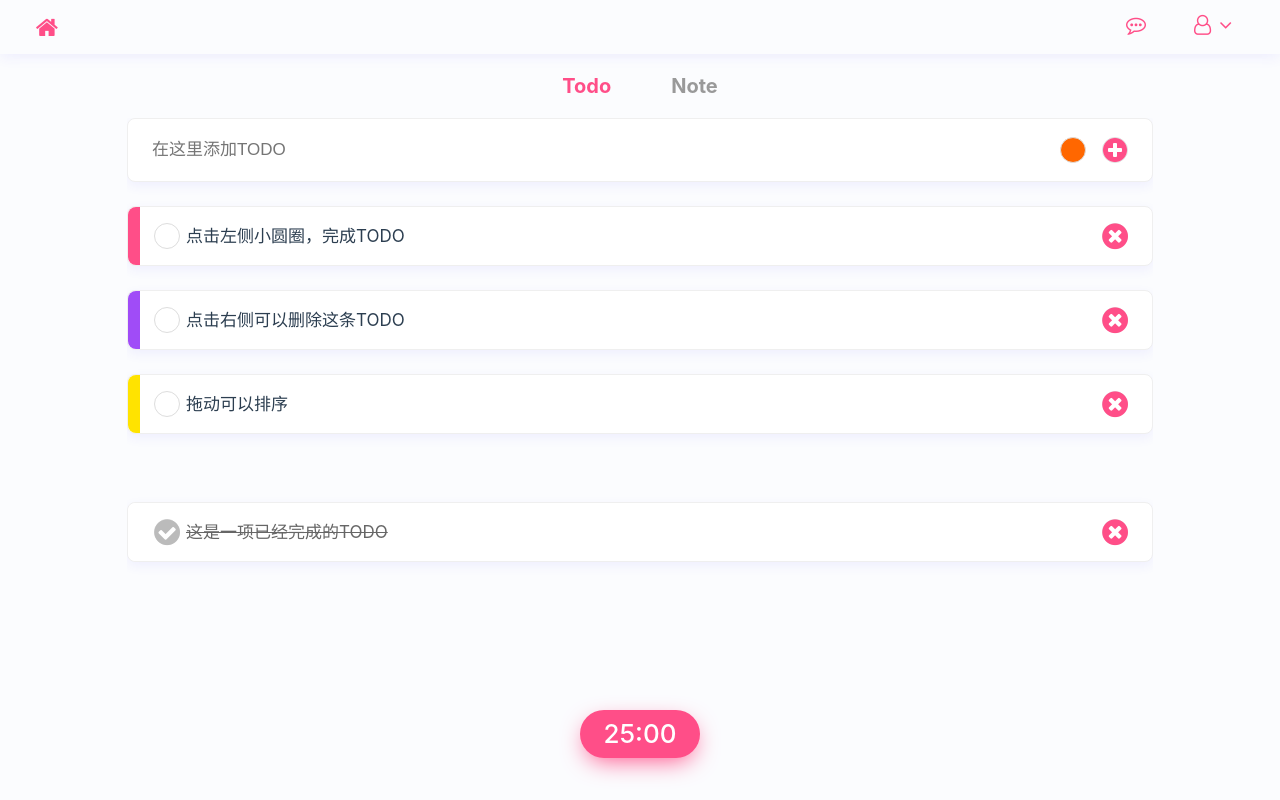
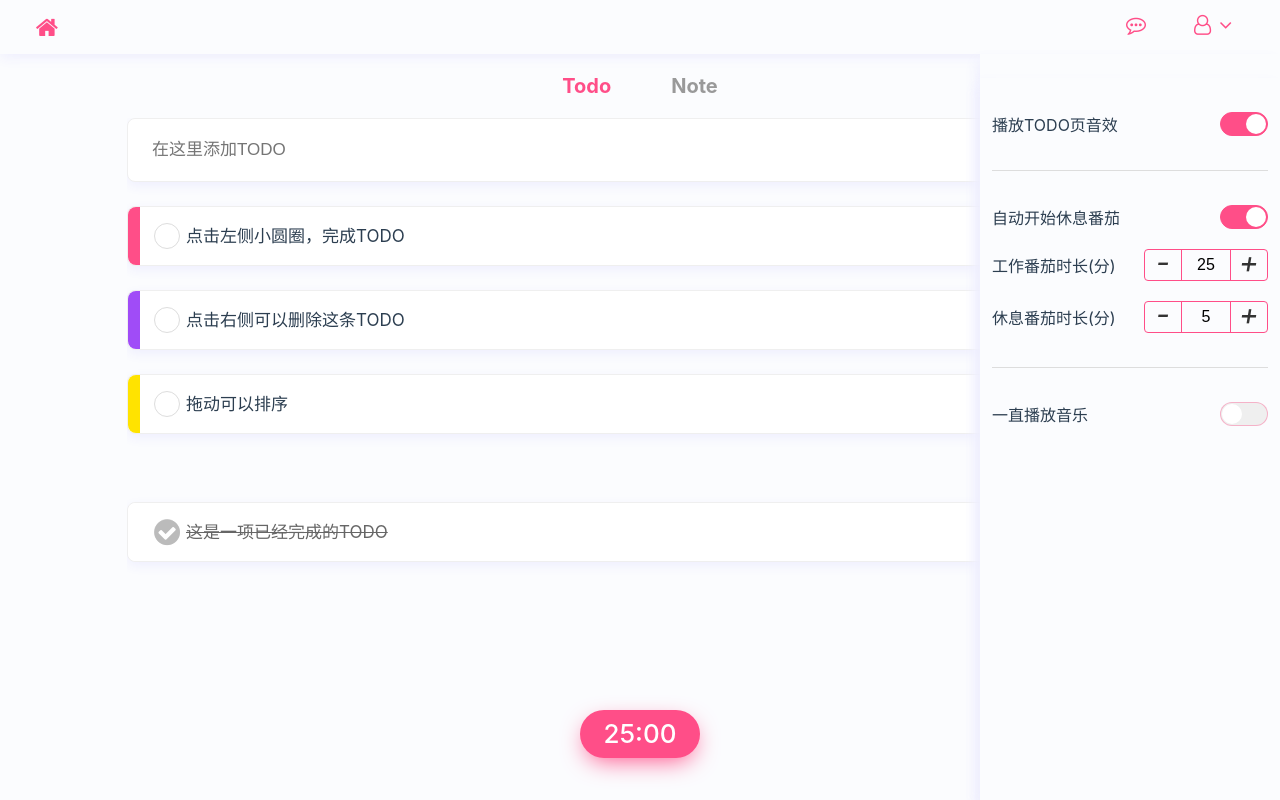
Before and after one commit to kevinzhao2233/one-day, a Vue app: page /#/ in a window 1280 px wide. Built offline with nearby package versions, Linux system fonts and the light colour scheme; what vue-textarea-autosize would draw is missing.

Commit message:
feature 添加番茄钟时间调整 界面布局和基本逻辑

```diff
--- /dev/null
+++ b/src/components/NumInput.vue
@@ -0,0 +1,108 @@
+<template>
+  <div class="s-container">
+    <span class="s-tit">{{ settingItem.tit }}</span>
+    <div class="s-input">
+      <div @mousedown="inputChange('dec')" class="ctrl">
+        <i class="icon">-</i>
+      </div>
+      <input class="input" :value="this.time" @input="inputChange" type="number" />
+      <div @mousedown="inputChange('inc')" class="ctrl">
+        <i class="icon">+</i>
+      </div>
+    </div>
+  </div>
+</template>
+
+<script>
+export default {
+  name: 'NumInput',
+
+  props: {
+    // {name: String, tit: String, time: Number}
+    settingItem: {
+      type: Object,
+      required: true,
+    },
+  },
+
+  data() {
+    return {
+      time: this.settingItem.time,
+    };
+  },
+
+  methods: {
+    inputChange(params) {
+      if (params === 'dec' && this.time > 1) {
+        this.time -= 1;
+      } else if (params === 'inc' && this.time < 120) {
+        this.time += 1;
+      } else if (params.target.value > 0 && params.target.value < 121) {
+        this.time = Math.floor(params.target.value);
+      } else {
+        console.error('数字超出范围');
+      }
+      this.$emit('change-num', { name: this.settingItem.name, time: this.time });
+    },
+  },
+};
+</script>
+
+<style lang="scss" scoped>
+@import "../assets/lib/scss/config.scss";
+
+.s-container {
+  display: flex;
+  align-items: center;
+  padding: 10px 0;
+
+  .s-tit {
+    display: inline-block;
+    flex: 1;
+  }
+
+  .s-input {
+    flex: 0 0 1;
+    display: flex;
+    border: 1px solid $cl-main1;
+    border-radius: 4px;
+
+    .ctrl {
+      width: 36px;
+      height: 30px;
+      text-align: center;
+      cursor: pointer;
+
+      &:hover {
+        background-color: $cl-main1;
+
+        .icon {
+          color: $cl-aux1;
+        }
+      }
+
+      .icon {
+        font-size: 30px;
+        color: $cl-font1;
+        line-height: 24px;
+        user-select: none;
+      }
+    }
+
+    .input {
+      width: 50px;
+      height: 30px;
+      border: 0;
+      border-left: 1px solid $cl-main1;
+      border-right: 1px solid $cl-main1;
+      text-align: center;
+      font-size: 16px;
+    }
+  }
+}
+
+input::-webkit-outer-spin-button,
+input::-webkit-inner-spin-button {
+  -webkit-appearance: none;
+}
+</style>
--- a/src/components/RadioConp.vue
+++ b/src/components/RadioConp.vue
@@ -35,7 +35,7 @@ export default {
 
 .s-container {
   display: flex;
-  padding: 8px 0;
+  padding: 10px 0;
 
   .s-tit {
     display: inline-block;
@@ -51,6 +51,7 @@ export default {
     border: 1px solid $cl-shallow1;
     background-color: $cl-aux2;
     transition: all 0.3s ease-in;
+    cursor: pointer;
 
     &.open {
       border: 1px solid $cl-main1;
--- a/src/components/Setting.vue
+++ b/src/components/Setting.vue
@@ -6,12 +6,22 @@
         @toggle-state="toggleState($event)"
       ></RadioConp>
     </div>
+    <hr>
     <div class="box">
       <RadioConp
         :settingItem="setting.isAutoRest"
         @toggle-state="toggleState($event)"
       ></RadioConp>
+      <NumInput
+        :settingItem="setting.workTomato"
+        @change-num="changeTime($event)"
+      ></NumInput>
+      <NumInput
+        :settingItem="setting.restTomato"
+        @change-num="changeTime($event)"
+      ></NumInput>
     </div>
+    <hr>
     <div class="box">
       <RadioConp
         :settingItem="setting.keepPlay"
@@ -23,17 +33,24 @@
 
 <script>
 import RadioConp from './RadioConp.vue';
+import NumInput from './NumInput.vue';
 
 export default {
   name: 'Setting',
 
   components: {
     RadioConp,
+    NumInput,
   },
 
   methods: {
+    // 开关按钮
     toggleState(e) {
       this.setting[e.name].state = e.state;
+    },
+    // 改变番茄钟时间
+    changeTime(e) {
+      this.setting[e.name].time = e.time;
     },
   },
 
@@ -54,6 +71,16 @@ export default {
           name: 'keepPlay',
           tit: '一直播放音乐',
           state: false,
+        },
+        workTomato: {
+          name: 'workTomato',
+          tit: '工作番茄时长(分)',
+          time: 25,
+        },
+        restTomato: {
+          name: 'restTomato',
+          tit: '休息番茄时长(分)',
+          time: 5,
         },
         selectWhiteNoise: {
           tit: '选择喜欢的白噪声',
@@ -80,4 +107,13 @@ export default {
   display: flex;
   flex-direction: column;
 }
+
+hr {
+  margin: 24px auto;
+  width: 100%;
+  height: 1px;
+  border: none;
+  outline: none;
+  background-color: #ddd;
+}
 </style>
--- a/src/store/index.js
+++ b/src/store/index.js
@@ -43,7 +43,7 @@ const store = new Vuex.Store({
       color6: '#a04cf7',
     },
     sidebar: {
-      isShowSidebar: false,
+      isShowSidebar: true,
       setting: {},
     },
   },
--- a/src/store/mutations-types.js
+++ b/src/store/mutations-types.js
@@ -12,3 +12,5 @@ export const CHANGE_STATUS_TO_STOP = 'changeStatusToStop';
 export const CHANGE_STATUS_TO_END = 'changeStatusToEnd';
 export const CHANGE_CURRENT_TIME = 'changeCurrentTime';
 export const TOGGLE_SHOW_SIDEBAR = 'toggleShowSidebar';
+export const CHANGE_INITMIN = 'changeInitMin';
+export const CHANGE_RESTMIN = 'changeRestMin';
--- a/src/store/mutations.js
+++ b/src/store/mutations.js
@@ -1,7 +1,8 @@
 import {
   ADD_TODO, TOGGLE_DONE, DEL_TODO, DECREASE_SEC, DECREASE_MIN, TIME_OVER,
-  CHANGE_STATUS_TO_RESTART, CHANGE_STATUS_TO_START, CHANGE_STATUS_TO_STOP, CHANGE_STATUS_TO_END,
-  CHANGE_CURRENT_TIME, UPDATE_TODOS, TOGGLE_SHOW_SIDEBAR,
+  CHANGE_STATUS_TO_RESTART, CHANGE_STATUS_TO_START, CHANGE_STATUS_TO_STOP,
+  CHANGE_STATUS_TO_END, CHANGE_CURRENT_TIME, UPDATE_TODOS, TOGGLE_SHOW_SIDEBAR,
+  CHANGE_INITMIN, CHANGE_RESTMIN,
 } from './mutations-types';
 
 const mutations = {
@@ -42,7 +43,6 @@ const mutations = {
   [UPDATE_TODOS](state, payload) {
     state.todos = JSON.parse(JSON.stringify(payload));
   },
-
 
   /**
    * ========= 以下为 番茄钟页面的 mutation
@@ -95,11 +95,23 @@ const mutations = {
   [CHANGE_STATUS_TO_END](state) {
     state.time.status = 4;
   },
-
+  /**
+   * 以下为侧边栏部分
+   */
   // 切换显示侧边栏
   [TOGGLE_SHOW_SIDEBAR](state, payload) {
     state.sidebar.isShowSidebar = payload;
   },
+
+  // 设置工作番茄时间
+  [CHANGE_INITMIN](state, payload) {
+    console.log(state, payload);
+  },
+
+  // 设置休息番茄时间
+  [CHANGE_RESTMIN](state, payload) {
+    console.log(state, payload);
+  },
 };
 
 export default mutations;
```
